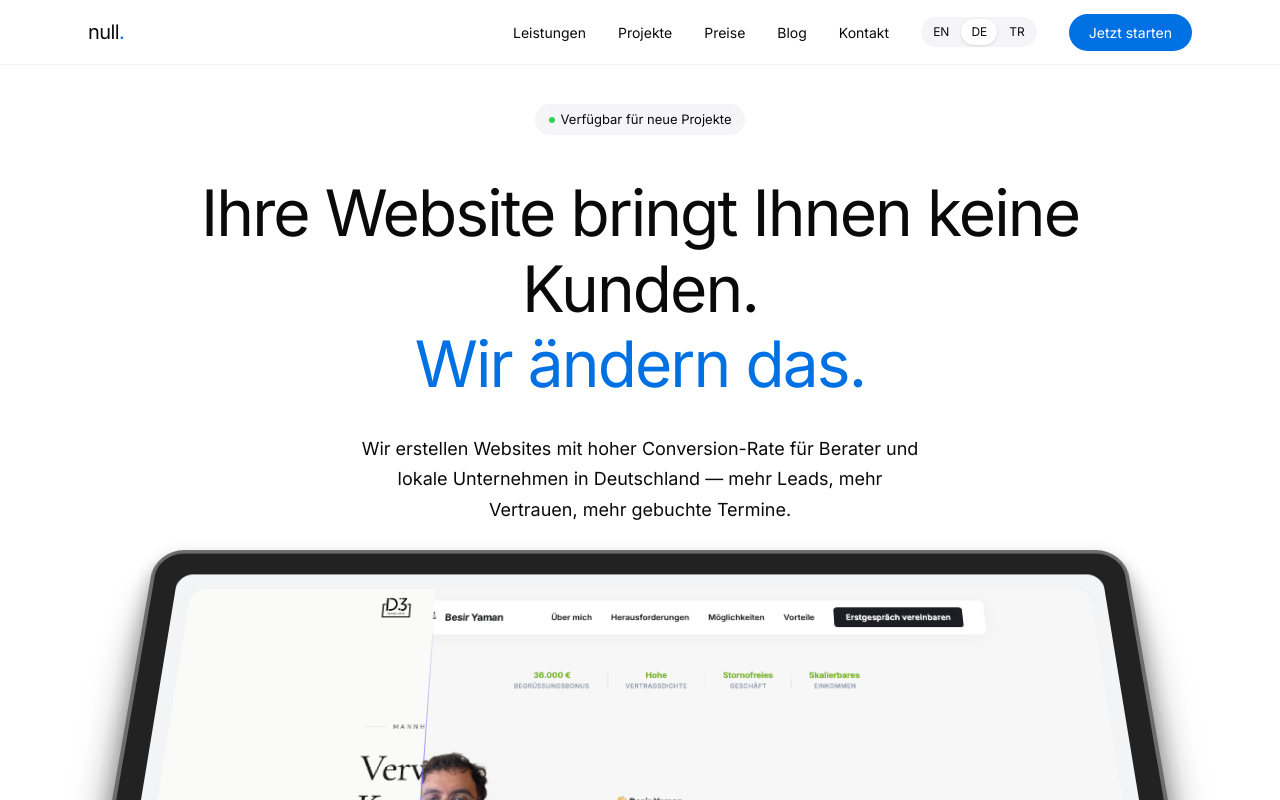
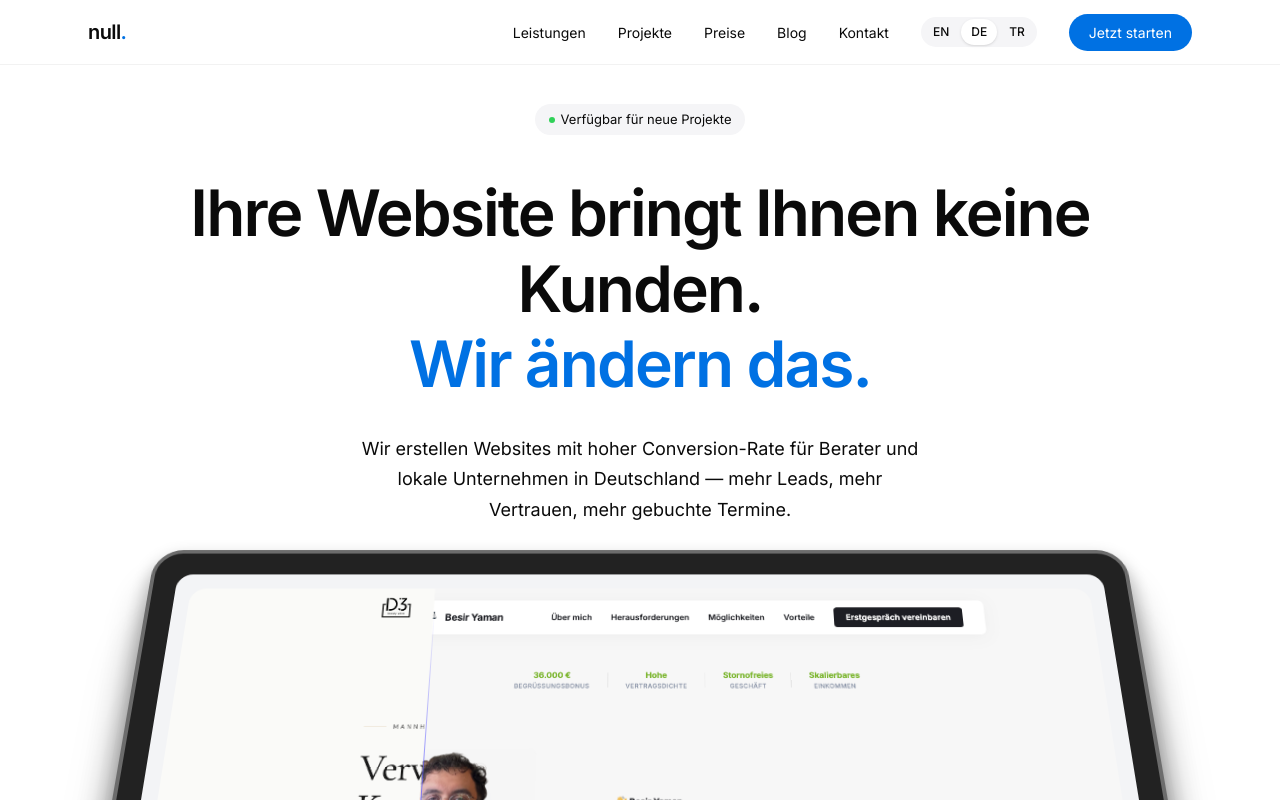
Before and after one commit to atageldiyewhalyl-web/null, a React (Vite) app: page / in a window 1280 px wide. Shown: the top 800 px of the page. Built offline with nearby package versions, Linux system fonts and the light colour scheme.

Commit message:
fix: use @fontsource-variable for inter to restore typography weights

```diff
--- a/index.html
+++ b/index.html
@@ -4,8 +4,7 @@
     <meta charset="UTF-8" />
     <meta name="viewport" content="width=device-width, initial-scale=1.0" />
 
-    <!-- Preload self-hosted Inter font to avoid render-blocking -->
-    <link rel="preload" href="/fonts/Inter-variable.woff2" as="font" type="font/woff2" crossorigin />
+
 
     <!-- Preload LCP hero image for faster initial paint -->
     <link rel="preload" href="/assets/IMG_3275.PNG" as="image" fetchpriority="high" />
--- a/package.json
+++ b/package.json
@@ -10,6 +10,8 @@
   "dependencies": {
     "@emotion/react": "11.14.0",
     "@emotion/styled": "11.14.1",
+    "@fontsource-variable/inter": "^5.2.8",
+    "@fontsource/inter": "^5.2.8",
     "@mui/icons-material": "7.3.5",
     "@mui/material": "7.3.5",
     "@popperjs/core": "2.11.8",
--- a/src/main.tsx
+++ b/src/main.tsx
@@ -1,6 +1,8 @@
 
   import { createRoot } from "react-dom/client";
   import App from "./app/App.tsx";
+  import '@fontsource-variable/inter';
   import "./styles/index.css";
 
+
   createRoot(document.getElementById("root")!).render(<App />);
--- a/src/styles/fonts.css
+++ b/src/styles/fonts.css
@@ -1,7 +1 @@
-@font-face {
-  font-family: 'Inter';
-  src: url('/fonts/Inter-variable.woff2') format('woff2-variations');
-  font-weight: 100 900;
-  font-style: normal;
-  font-display: swap;
-}
+@import '@fontsource/inter/variable.css';
--- a/src/styles/index.css
+++ b/src/styles/index.css
@@ -1,3 +1,2 @@
-@import './fonts.css';
 @import './tailwind.css';
 @import './theme.css';
```
Also changed, not shown: public/fonts/Inter-variable.woff2 (deleted), 1 other file (tests, documents, lock files or other folders).
